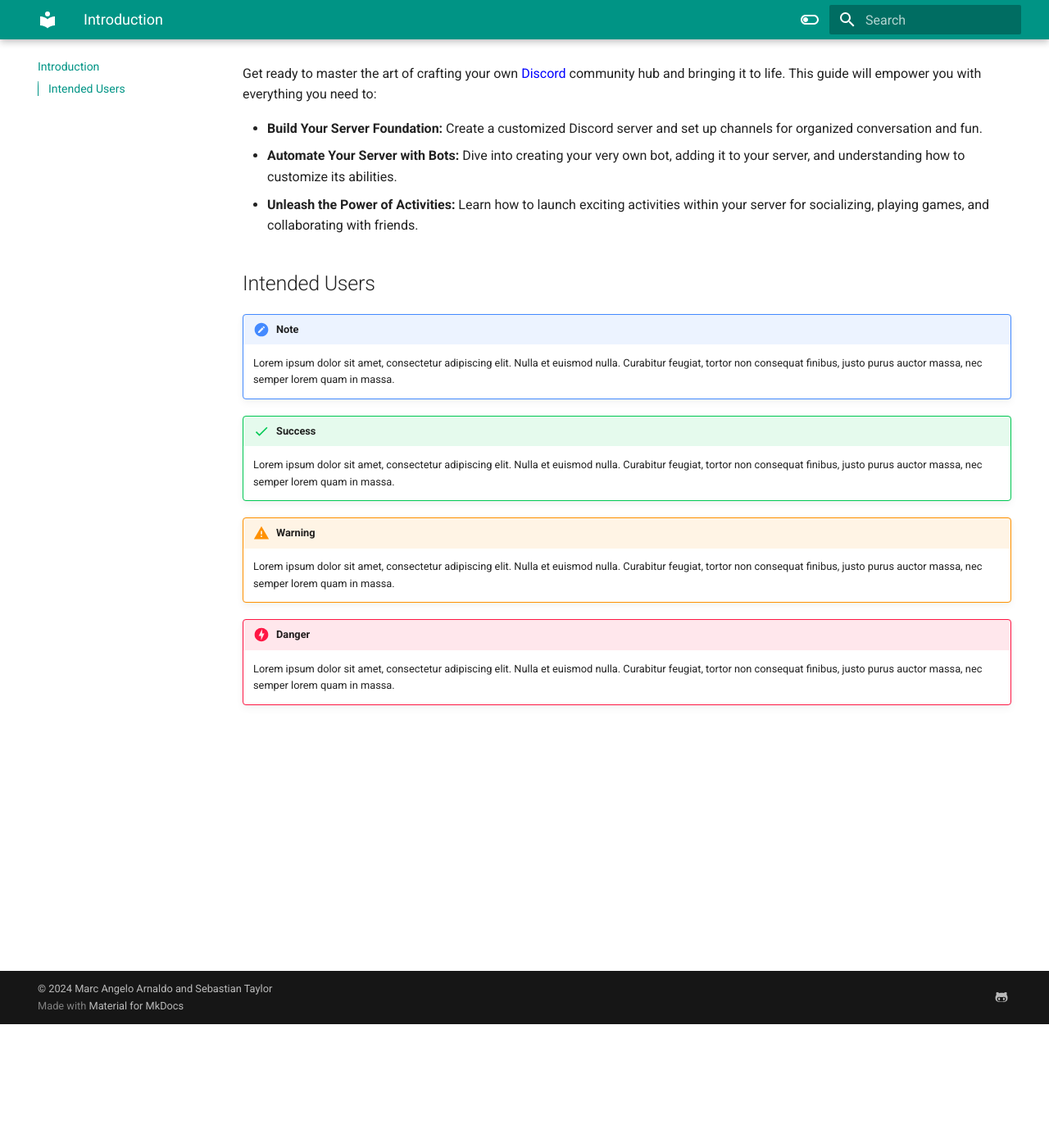
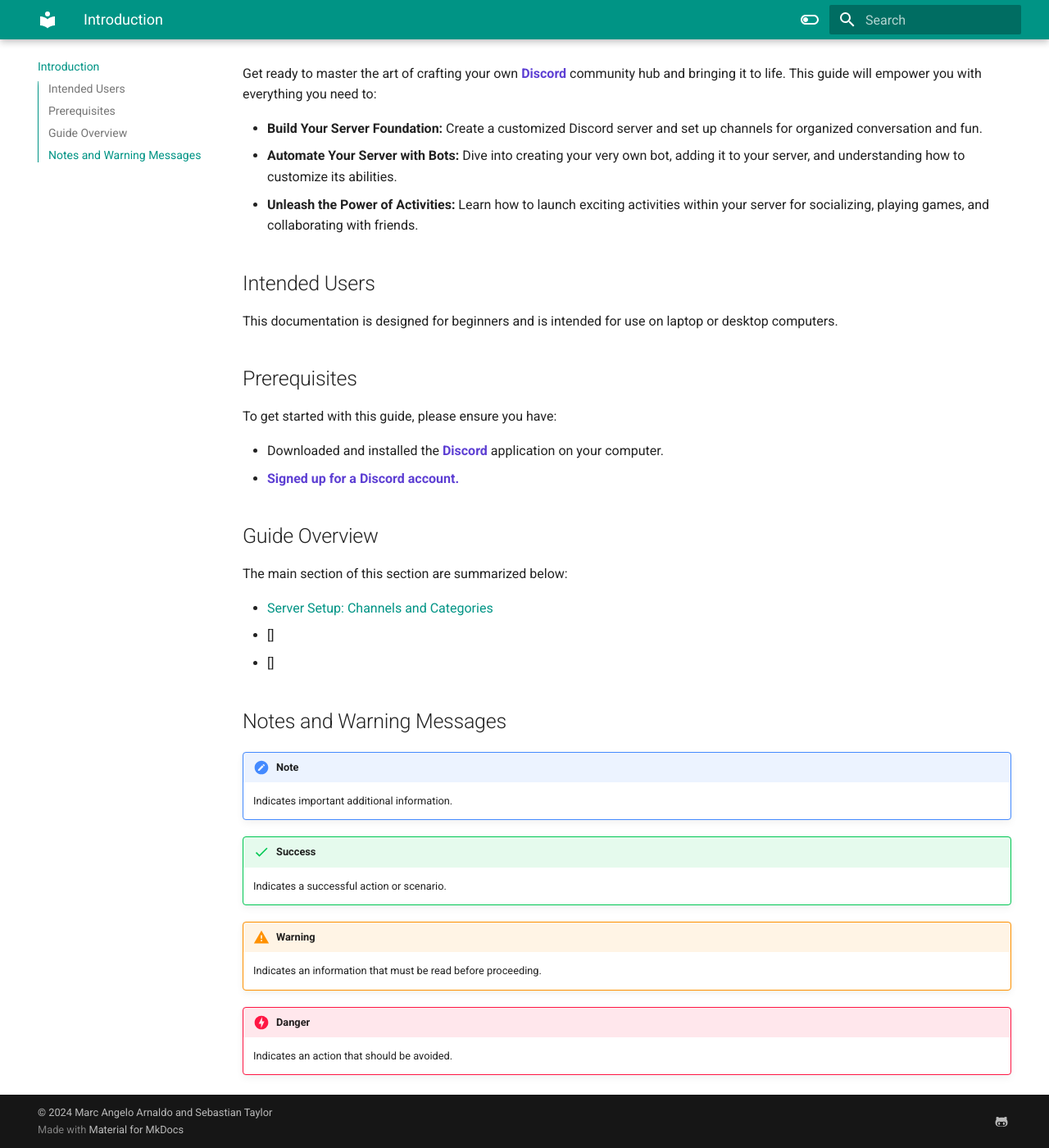
Before and after one commit to marcangelo1/Discord-Documentation, an MkDocs documentation site: the page built from docs/index.md, in a window 1280 px wide and 1400 px high, scrolled down 151 px. Shown: the whole window at 82% size. Built offline with MkDocs 1.6.1 and Material for MkDocs 9.7.7, drawn with Linux system fonts in a browser that asks for light colours.

Commit message:
Added additional information in introduction

```diff
--- a/docs/Task1.md
+++ b/docs/Task1.md
@@ -0,0 +1 @@
+# Server Setup: Channels and Categories Guide
--- a/docs/index.md
+++ b/docs/index.md
@@ -1,33 +1,42 @@
 # **Introduction**
 
-Get ready to master the art of crafting your own [Discord](https://discord.com/){: style="color: #0000FF;"} community hub and bringing it to life. This guide will empower you with everything you need to:
+Get ready to master the art of crafting your own [**Discord**](https://discord.com/){: style="color: #5D3FD3;"} community hub and bringing it to life. This guide will empower you with everything you need to:
 
 * **Build Your Server Foundation:** Create a customized Discord server and set up channels for organized conversation and fun.
 * **Automate Your Server with Bots:** Dive into creating your very own bot, adding it to your server, and understanding how to customize its abilities.
 * **Unleash the Power of Activities:** Learn how to launch exciting activities within your server for socializing, playing games, and collaborating with friends.
 
 ## Intended Users
+This documentation is designed for beginners and is intended for use on laptop or desktop computers.
+
+## Prerequisites
+To get started with this guide, please ensure you have:
+
+* Downloaded and installed the [**Discord**](https://discord.com/){: style="color: #5D3FD3;"}  application on your computer.
+* [**Signed up for a Discord account.**](https://discord.com/register){: style="color: #5D3FD3;"}
+
+## Guide Overview
+The main section of this section are summarized below:
+
+* [Server Setup: Channels and Categories ]()
+* []
+* []
+
+
+## Notes and Warning Messages
 
 !!! Note
 
-    Lorem ipsum dolor sit amet, consectetur adipiscing elit. Nulla et euismod
-    nulla. Curabitur feugiat, tortor non consequat finibus, justo purus auctor
-    massa, nec semper lorem quam in massa.
+    Indicates important additional information.
 
 !!! Success
 
-    Lorem ipsum dolor sit amet, consectetur adipiscing elit. Nulla et euismod
-    nulla. Curabitur feugiat, tortor non consequat finibus, justo purus auctor
-    massa, nec semper lorem quam in massa.
+    Indicates a successful action or scenario.
 
 !!! Warning
 
-    Lorem ipsum dolor sit amet, consectetur adipiscing elit. Nulla et euismod
-    nulla. Curabitur feugiat, tortor non consequat finibus, justo purus auctor
-    massa, nec semper lorem quam in massa.
+    Indicates an information that must be read before proceeding.
 
 !!! Danger
 
-    Lorem ipsum dolor sit amet, consectetur adipiscing elit. Nulla et euismod
-    nulla. Curabitur feugiat, tortor non consequat finibus, justo purus auctor
-    massa, nec semper lorem quam in massa.
+    Indicates an action that should be avoided.
```
